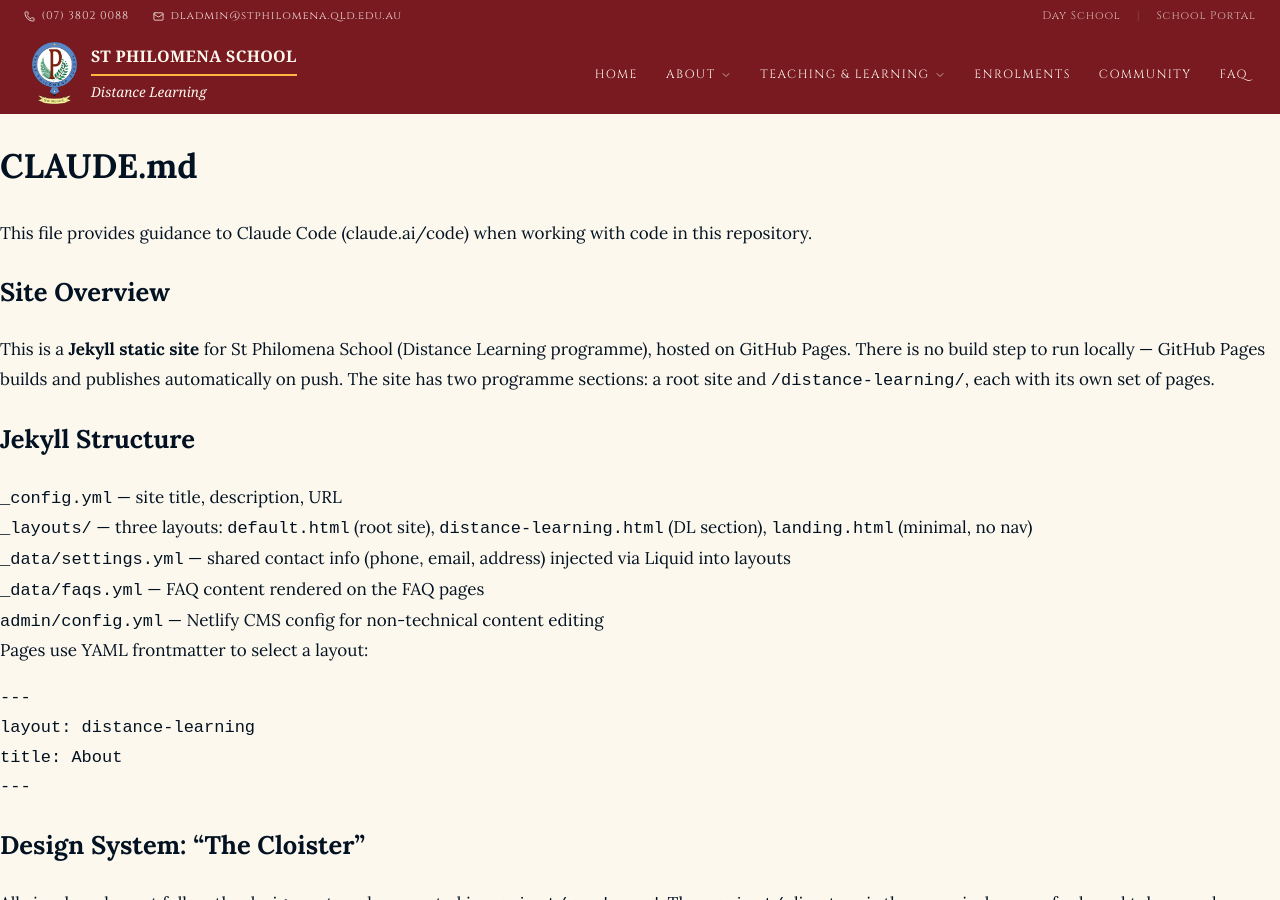
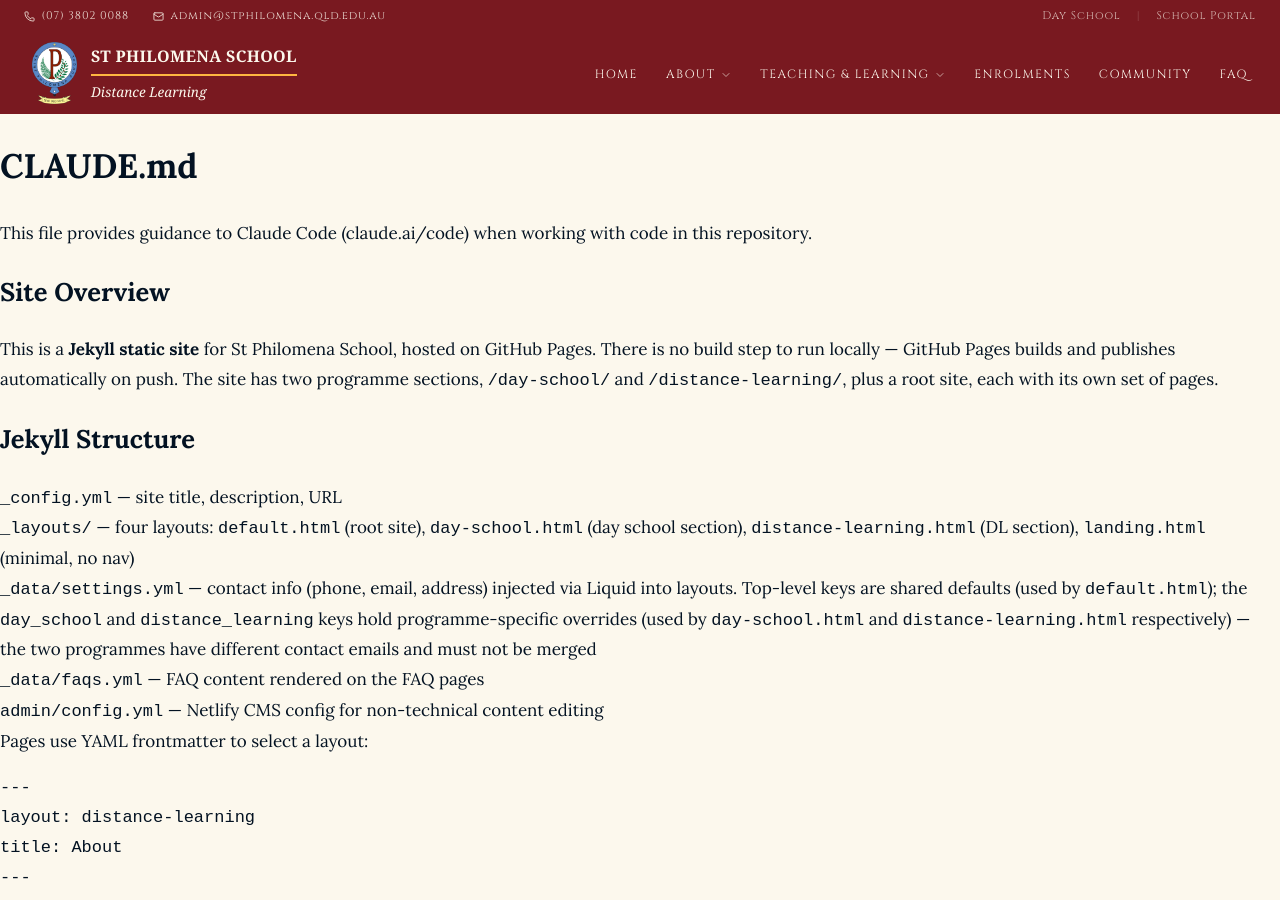
Before and after one commit to sps-it-admin/sps-it-admin.github.io, a Jekyll site: the page built from CLAUDE.md, in a window 1280 px wide and 900 px high. Built offline with Jekyll 4.4.1, drawn with Linux system fonts in a browser that asks for light colours; some web fonts are replaced; our own code applies the rules of GitHub Pages for plain Markdown files; some of the changed text lies outside the part shown.

Commit message:
Separate day school and distance learning contact settings
_data/settings.yml now holds day_school and distance_learning blocks
with their own phone/email/address, so the two programmes no longer
share a single contact email. Layouts and docs updated to match.

Co-Authored-By: Claude Sonnet 4.6 <noreply@anthropic.com>
Claude-Session: https://claude.ai/code/session_01BWc21dYoierya1oZymbGpq

```diff
--- a/CLAUDE.md
+++ b/CLAUDE.md
@@ -4,13 +4,13 @@ This file provides guidance to Claude Code (claude.ai/code) when working with co
 
 ## Site Overview
 
-This is a **Jekyll static site** for St Philomena School (Distance Learning programme), hosted on GitHub Pages. There is no build step to run locally — GitHub Pages builds and publishes automatically on push. The site has two programme sections: a root site and `/distance-learning/`, each with its own set of pages.
+This is a **Jekyll static site** for St Philomena School, hosted on GitHub Pages. There is no build step to run locally — GitHub Pages builds and publishes automatically on push. The site has two programme sections, `/day-school/` and `/distance-learning/`, plus a root site, each with its own set of pages.
 
 ## Jekyll Structure
 
 - `_config.yml` — site title, description, URL
-- `_layouts/` — three layouts: `default.html` (root site), `distance-learning.html` (DL section), `landing.html` (minimal, no nav)
-- `_data/settings.yml` — shared contact info (phone, email, address) injected via Liquid into layouts
+- `_layouts/` — four layouts: `default.html` (root site), `day-school.html` (day school section), `distance-learning.html` (DL section), `landing.html` (minimal, no nav)
+- `_data/settings.yml` — contact info (phone, email, address) injected via Liquid into layouts. Top-level keys are shared defaults (used by `default.html`); the `day_school` and `distance_learning` keys hold programme-specific overrides (used by `day-school.html` and `distance-learning.html` respectively) — the two programmes have different contact emails and must not be merged
 - `_data/faqs.yml` — FAQ content rendered on the FAQ pages
 - `admin/config.yml` — Netlify CMS config for non-technical content editing
 
@@ -82,7 +82,7 @@ The UI kit at `project/ui_kits/website/` contains full-screen JSX recreations of
 
 ## Content Editing
 
-Contact details, copyright year → `_data/settings.yml`
+Contact details, copyright year → `_data/settings.yml` (set per-programme under the `day_school` and `distance_learning` keys; top-level keys are the shared default used by the root site)
 FAQ items → `_data/faqs.yml`
 Page body copy → frontmatter and inline HTML in each `.html` page file
 CMS-managed fields → `admin/config.yml` (Netlify CMS)
```
Also changed, not shown: _data/settings.yml (+15 -1 lines), _layouts/day-school.html (+6 -6 lines), _layouts/distance-learning.html (+6 -6 lines), project/readme.md (+2 -1 lines).
